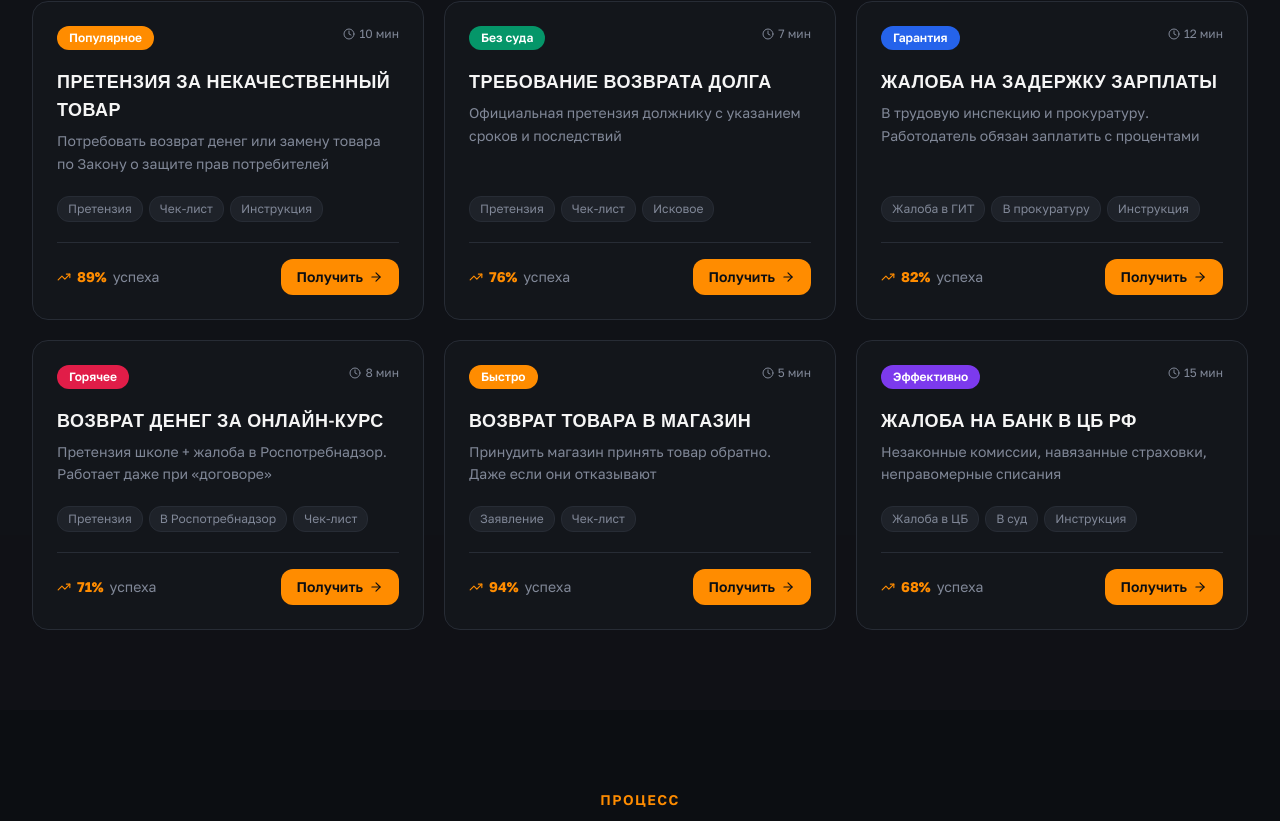
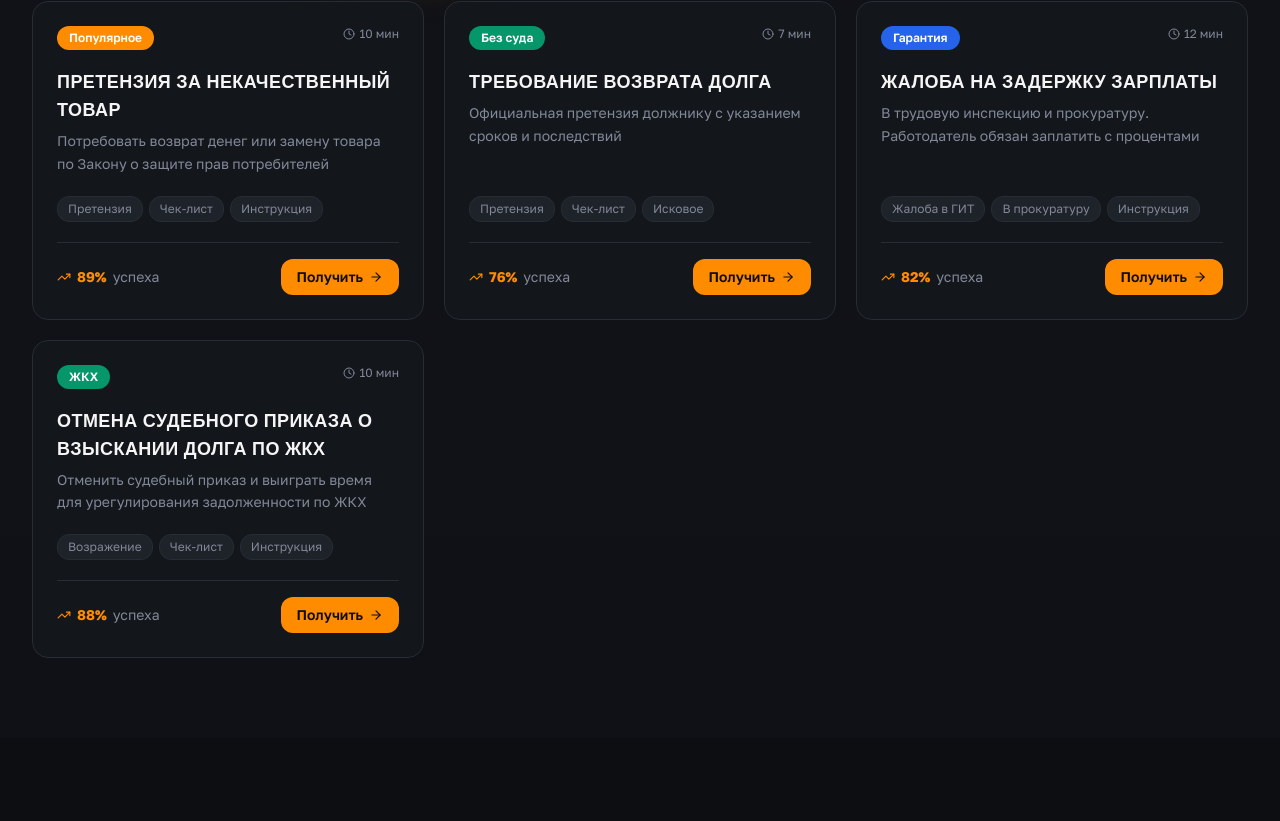
Before and after one commit to pr-poehali-dev/documents-template-site, a React (Vite) app: page / in a window 1280 px wide. Shown: the part 2514-3335 px from the top of the page. Built offline with nearby package versions, Linux system fonts and the light colour scheme.

Commit message:
Remove courses and banks tabs, add debt cancellation template

```diff
--- a/src/pages/Index.tsx
+++ b/src/pages/Index.tsx
@@ -11,8 +11,6 @@ const situations = [
   { id: "goods", label: "Товары и услуги", icon: "ShoppingBag" },
   { id: "debt", label: "Долги", icon: "Wallet" },
   { id: "work", label: "Работодатель", icon: "Briefcase" },
-  { id: "online", label: "Онлайн-курсы", icon: "Monitor" },
-  { id: "bank", label: "Банки и МФО", icon: "Building2" },
 ];
 
 const templates = [
@@ -51,36 +49,14 @@ const templates = [
   },
   {
     id: 4,
-    category: "online",
-    title: "Возврат денег за онлайн-курс",
-    desc: "Претензия школе + жалоба в Роспотребнадзор. Работает даже при «договоре»",
-    time: "8 мин",
-    success: "71%",
-    tag: "Горячее",
-    tagColor: "bg-rose-600",
-    docs: ["Претензия", "В Роспотребнадзор", "Чек-лист"],
-  },
-  {
-    id: 5,
-    category: "goods",
-    title: "Возврат товара в магазин",
-    desc: "Принудить магазин принять товар обратно. Даже если они отказывают",
-    time: "5 мин",
-    success: "94%",
-    tag: "Быстро",
-    tagColor: "bg-neon-500",
-    docs: ["Заявление", "Чек-лист"],
-  },
-  {
-    id: 6,
-    category: "bank",
-    title: "Жалоба на банк в ЦБ РФ",
-    desc: "Незаконные комиссии, навязанные страховки, неправомерные списания",
-    time: "15 мин",
-    success: "68%",
-    tag: "Эффективно",
-    tagColor: "bg-violet-600",
-    docs: ["Жалоба в ЦБ", "В суд", "Инструкция"],
+    category: "debt",
+    title: "Отмена судебного приказа о взыскании долга по ЖКХ",
+    desc: "Отменить судебный приказ и выиграть время для урегулирования задолженности по ЖКХ",
+    time: "10 мин",
+    success: "88%",
+    tag: "ЖКХ",
+    tagColor: "bg-emerald-600",
+    docs: ["Возражение", "Чек-лист", "Инструкция"],
   },
 ];
 
```
